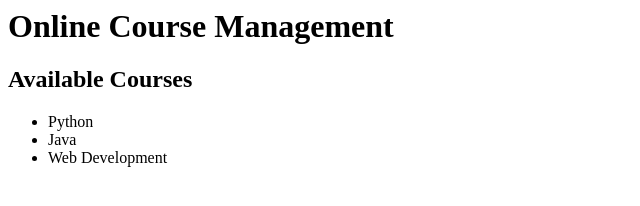
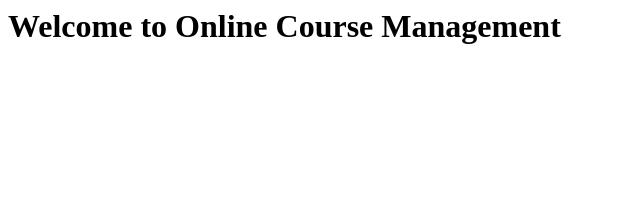
Before and after one commit to SimranBusi/OnlineCourseManagement, a plain HTML site: page index.html in a window 1280 px wide. Shown: the whole page, without its empty margins (0-640 px from the left). Drawn offline with Linux system fonts and the light colour scheme.

Commit message:
Updated homepage in master

```diff
--- a/index.html
+++ b/index.html
@@ -1 +1 @@
-<h1>Online Course Management</h1><h2>Available Courses</h2><ul><li>Python</li><li>Java</li><li>Web Development</li></ul>
+<h1>Welcome to Online Course Management</h1>
```
